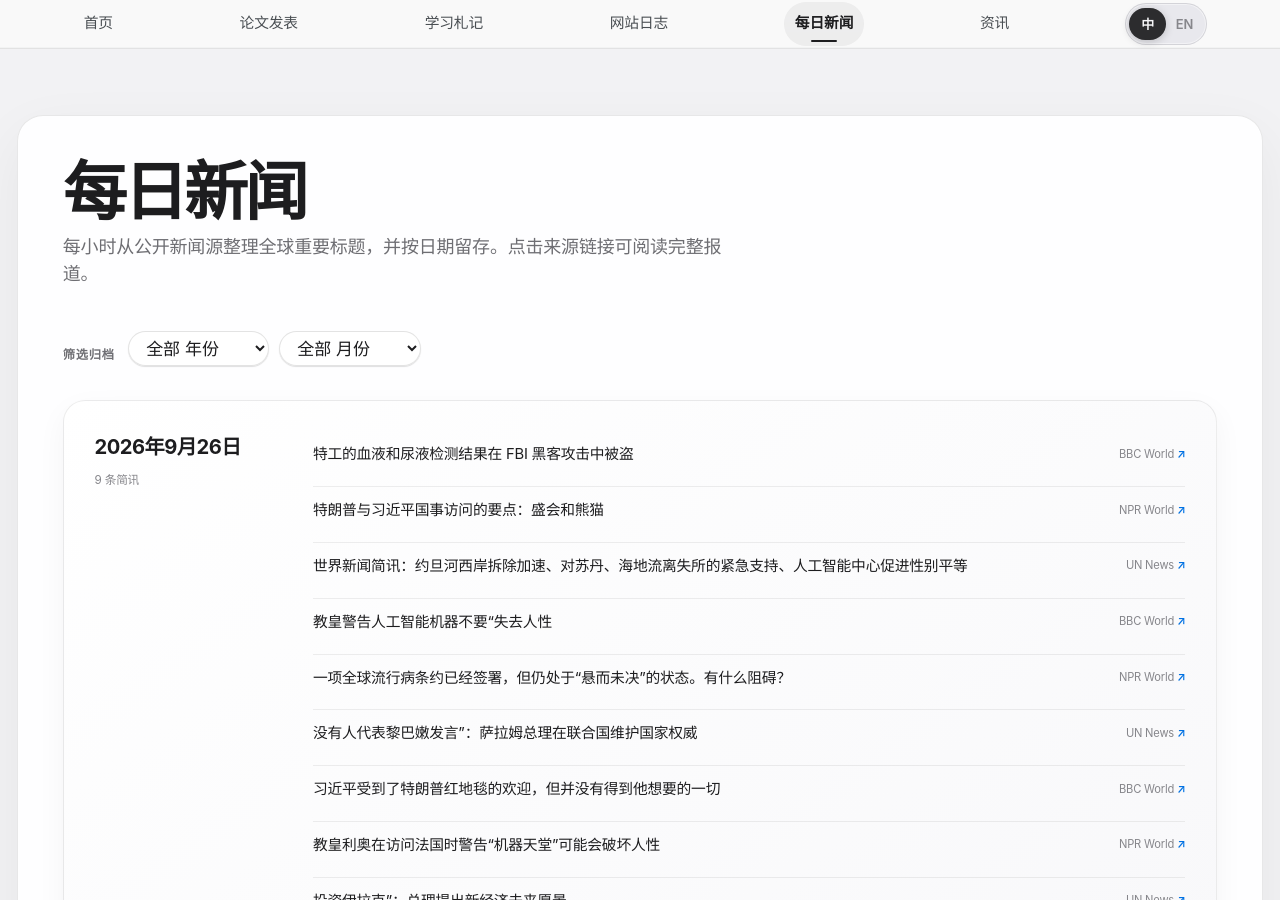
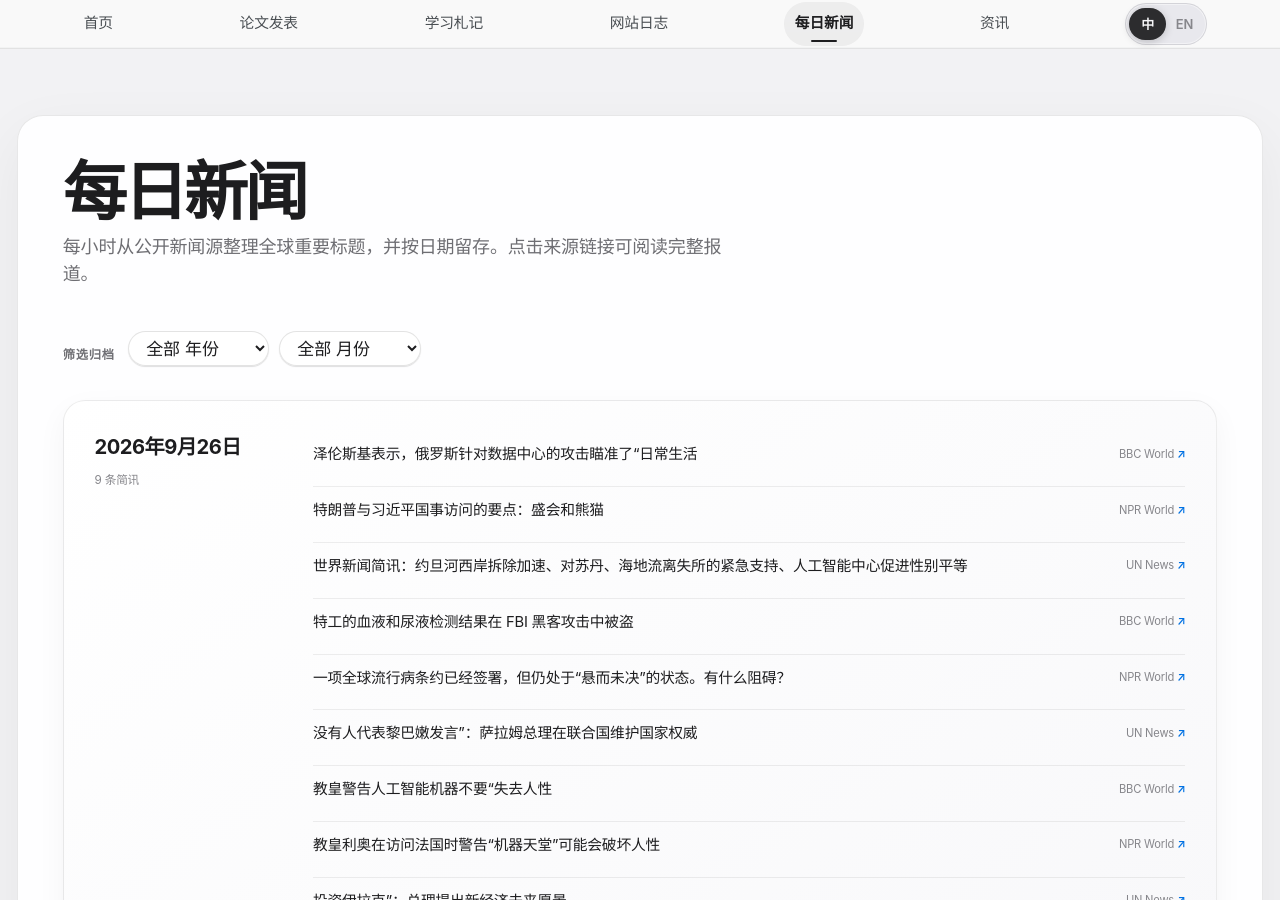
Before and after one commit to HaoxiangLuo/HaoxiangLuo.github.io, a Jekyll site: the page built from _pages/daily-news-zh.html, in a window 1280 px wide and 900 px high. Built offline with Jekyll 4.4.1, drawn with Linux system fonts in a browser that asks for light colours; a style sheet for code colours, icons or effects is not loaded.

Commit message:
Update daily news 2026-09-26

```diff
--- a/_data/daily_news.json
+++ b/_data/daily_news.json
@@ -1,14 +1,14 @@
 {
-  "updated_at": "2026-09-26T03:22:47+08:00",
+  "updated_at": "2026-09-26T04:23:57+08:00",
   "days": [
     {
       "date": "2026-09-26",
       "items": [
         {
-          "title": "Special agents' blood and urine test results stolen in FBI hack",
+          "title": "Russia targeting 'ordinary life' with attacks on data centres, Zelensky says",
           "source": "BBC World",
-          "url": "https://www.bbc.co.uk/news/articles/cw62me2vlj07o?at_medium=RSS&at_campaign=rss",
-          "title_zh": "特工的血液和尿液检测结果在 FBI 黑客攻击中被盗"
+          "url": "https://www.bbc.co.uk/news/articles/c84gkwgk7d06o?at_medium=RSS&at_campaign=rss",
+          "title_zh": "泽伦斯基表示，俄罗斯针对数据中心的攻击瞄准了“日常生活"
         },
         {
           "title": "Takeaways from the Trump-Xi state visit: Pageantry and pandas",
@@ -23,10 +23,10 @@
           "title_zh": "世界新闻简讯：约旦河西岸拆除加速、对苏丹、海地流离失所的紧急支持、人工智能中心促进性别平等"
         },
         {
-          "title": "Pope warns against 'losing humanity' to AI machines",
+          "title": "Special agents' blood and urine test results stolen in FBI hack",
           "source": "BBC World",
-          "url": "https://www.bbc.co.uk/news/articles/cmq8j904212po?at_medium=RSS&at_campaign=rss",
-          "title_zh": "教皇警告人工智能机器不要“失去人性"
+          "url": "https://www.bbc.co.uk/news/articles/cw62me2vlj07o?at_medium=RSS&at_campaign=rss",
+          "title_zh": "特工的血液和尿液检测结果在 FBI 黑客攻击中被盗"
         },
         {
           "title": "There's a global pandemic treaty that's signed -- and in 'limbo.' What's the holdup?",
@@ -41,10 +41,10 @@
           "title_zh": "没有人代表黎巴嫩发言”：萨拉姆总理在联合国维护国家权威"
         },
         {
-          "title": "Xi got Trump's red carpet welcome - but not everything he wanted",
+          "title": "Pope warns against 'losing humanity' to AI machines",
           "source": "BBC World",
-          "url": "https://www.bbc.co.uk/news/articles/cr93e4x7kdjjo?at_medium=RSS&at_campaign=rss",
-          "title_zh": "习近平受到了特朗普红地毯的欢迎，但并没有得到他想要的一切"
+          "url": "https://www.bbc.co.uk/news/articles/cmq8j904212po?at_medium=RSS&at_campaign=rss",
+          "title_zh": "教皇警告人工智能机器不要“失去人性"
         },
         {
           "title": "Pope Leo warns a 'paradise of machines' could undermine humanity on his France visit",
```
